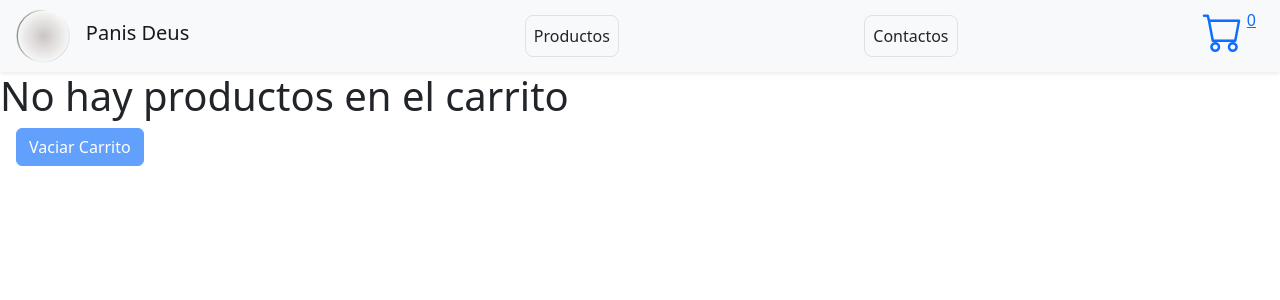
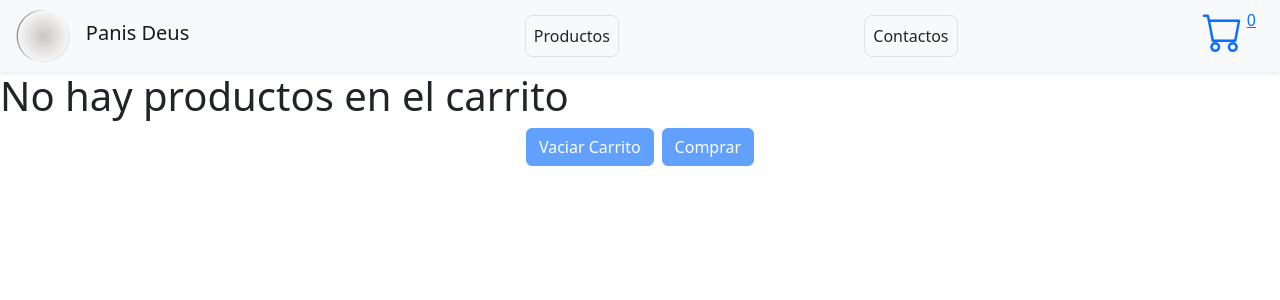
Before and after one commit to dzigaVertov/coder-react, a React (Create React App) app: page /cart in a window 1280 px wide. Shown: the top 300 px of the page. Built offline with nearby package versions, Linux system fonts and the light colour scheme.

Commit message:
agregado modal datos comprador

```diff
--- a/src/components/Cart.css
+++ b/src/components/Cart.css
@@ -1,3 +1,16 @@
+.carrito {
+    display: flex;
+    flex-direction: column;
+    margin:auto;
+
+}
+
+.botones {
+    align-self:center;
+    display:flex;
+    gap: 0.5rem;
+}
 .btn-lista {
-    margin-left: 1rem;
+    max-width: 200px;
+
 }
--- a/src/components/Cart.js
+++ b/src/components/Cart.js
@@ -1,20 +1,41 @@
-import React from 'react';
-import { Button } from 'react-bootstrap';
+import React, { useState } from 'react';
+import { Button, Modal } from 'react-bootstrap';
 import { useCarrito, ACCIONES } from './CartContextProvider.js';
 import ListaCarrito from './ListaCarrito.js';
 import './Cart.css';
+import ModalDatos from './ModalDatos.js';
 
-const Cart = (props) => {
+const Cart = () => {
     const { carrito, dispatch } = useCarrito();
+    const [showModal, setShowModal] = useState(false);
 
     function vaciarCarrito() {
-        dispatch({type: ACCIONES.VACIAR_CARRITO});
+        dispatch({ type: ACCIONES.VACIAR_CARRITO });
+    }
+
+    function comprar() {
+        setShowModal(true);
+
+    }
+
+    function enviar(datos) {
+        setShowModal(false);
+        console.log(datos);
+    }
+
+    function cancelar(){
+        setShowModal(false);
     }
 
     return (
-        <div>
-          {carrito.productos.length ? <ListaCarrito/> : <h1>No hay productos en el carrito</h1>}
-          <Button className='btn-lista' onClick={vaciarCarrito} disabled={!carrito.productos.length}>Vaciar Carrito</Button>
+        <div className='carrito'>
+            {carrito.productos.length ? <ListaCarrito /> : <h1>No hay productos en el carrito</h1>}
+            <div className='botones'>
+                <Button className='btn-lista' onClick={vaciarCarrito} disabled={!carrito.productos.length}>Vaciar Carrito</Button>
+                <Button className='btn-lista' onClick={comprar} disabled={!carrito.productos.length}>Comprar</Button>
+            </div>
+          <ModalDatos show={showModal} onEnviar={enviar} onCancelar={cancelar} />
+
         </div>
     );
 };
--- a/src/components/CartContextProvider.js
+++ b/src/components/CartContextProvider.js
@@ -57,6 +57,14 @@ function hacerCarrito() {
 
         isInCart(id) {
             return this.productos.some(x => x.id === id);
+        },
+
+        totalCompra() {
+            return (this.productos.reduce((accum, prod)=> accum + (prod.item.price * prod.quantity))).toFixed(2);
+        },
+
+        ivaCompra() {
+            return (this.totalCompra()*0.21).toFixed(2);
         }
     };
 }
--- a/src/components/ItemCarrito.css
+++ b/src/components/ItemCarrito.css
@@ -20,6 +20,7 @@
 
 .img-lista-carrito {
     max-width: 70px;
+    max-height: 70px;
 }
 
 .btn-borrar {
@@ -31,6 +32,9 @@
     margin: 0;
     padding: 0;
     line-height: 100%;
+}
 
-
+.titulo {
+    max-height: 70px;
+    overflow: hidden;
 }
--- a/src/components/ItemCarrito.js
+++ b/src/components/ItemCarrito.js
@@ -14,10 +14,10 @@ const ItemCarrito = (props) => {
             <button className='btn-borrar' onClick={borrarItem}>X</button>
 
             <img className='img-lista-carrito' src={prod.item.image} />
-            <div className='col'>{prod.item.title}</div>
-            <div className='col'>{`$${prod.item.price}`}</div>
-            <div className='col'>{`${prod.quantity}`}</div>
-            <div className='col'>{`$${prod.item.price * prod.quantity}`}</div>
+            <div className='col titulo'>{prod.item.title}</div>
+            <div className='col dinero'>{`$${prod.item.price}`}</div>
+            <div className='col dinero'>{`${prod.quantity}`}</div>
+            <div className='col dinero'>{`$${prod.item.price * prod.quantity}`}</div>
         </div>
     );
 };
--- a/src/components/ListaCarrito.css
+++ b/src/components/ListaCarrito.css
@@ -1,5 +1,6 @@
-.contenedorCarrito {
+.contenedorListaCarrito {
     display: flex;
+    justify-content: center;
 }
 
 .contenedorLista {
@@ -13,15 +14,20 @@
 
 .card-totales {
     width: 25%;
+    max-width: 300px;
     margin: 1rem;
-    background-color: hotpink;
+    background-color: darkorange;
     border-radius: 10%;
     box-shadow: -10px 10px 10px lightgray;
     display: grid;
     grid-template-columns: 1fr auto;
     padding: 0.5em;
     justify-items: end;
+    align-items: center;
+    align-content: start;
     gap: 1rem;
+    grid-template-rows: auto;
+    align-self: flex-start;
 }
 
 #su-compra {
@@ -34,4 +40,6 @@
 .dinero {
     justify-self: start;
     flex-shrink: 1;
+    font-size: 2rem;
+    height: fit-content;
 }
--- a/src/components/ListaCarrito.js
+++ b/src/components/ListaCarrito.js
@@ -15,7 +15,7 @@ const ListaCarrito = () => {
 
 
     return (
-        <div className='contenedorCarrito'>
+        <div className='contenedorListaCarrito'>
             <div className='contenedorLista'>
                 {productos.map((prod) => (<ItemCarrito key={prod.id} prod={prod} />))}
             </div>
--- /dev/null
+++ b/src/components/ModalDatos.js
@@ -0,0 +1,43 @@
+import React, { useRef, useState } from 'react';
+import { Modal, Button, Form } from 'react-bootstrap';
+
+const ModalDatos = (props) => {
+    const { show, onCancelar, onEnviar } = props;
+    let nombre = useRef('');
+    let email = useRef('');
+    let tel = useRef('');
+
+    const handleSubmit = (event) => {
+        event.preventDefault();
+        onEnviar({nombre:nombre.current.value, email: email.current.value, tel: tel.current.value});
+    };
+
+    return (
+        <Modal show={show}>
+            <Form onSubmit={handleSubmit}>
+                <Modal.Header>
+                    <Modal.Title>Ingrese sus datos</Modal.Title>
+                </Modal.Header>
+
+                <Modal.Body>
+                    <Form.Group>
+                        <Form.Label>Nombre y Apellido</Form.Label>
+                        <Form.Control ref={nombre} type='text' />
+                        <Form.Label>Email</Form.Label>
+                        <Form.Control ref={email} type='email' />
+                        <Form.Label>Teléfono</Form.Label>
+                        <Form.Control ref={tel} type='tel' />
+                    </Form.Group>
+                </Modal.Body>
+
+                <Modal.Footer>
+                    <Button onClick={onCancelar}>Cancelar</Button>
+                    <Button type='submit'>Enviar</Button>
+                </Modal.Footer>
+
+            </Form>
+        </Modal >
+    );
+};
+
+export default ModalDatos;
```
Also changed, not shown: 1 other file (tests, documents, lock files or other folders).
